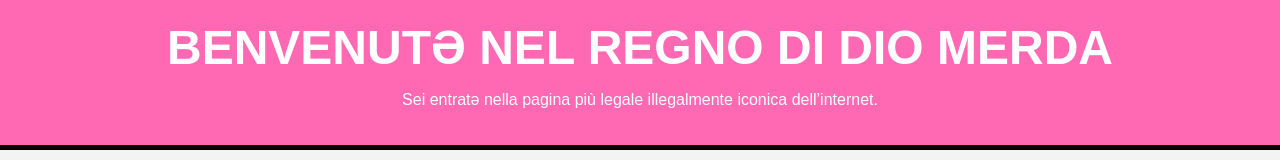
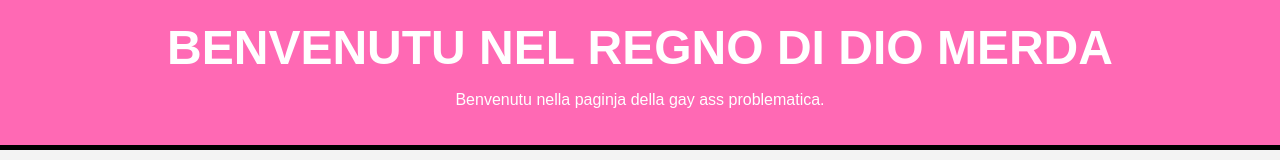
Before and after one commit to wiaxlejpg/dio-merda-page, a plain HTML site: page index.html in a window 1280 px wide. Shown: the top 160 px of the page. Drawn offline with Linux system fonts and the light colour scheme.

Commit message:
Update index.html

```diff
--- a/index.html
+++ b/index.html
@@ -8,8 +8,8 @@
 </head>
 <body>
     <header>
-        <h1>BENVENUTƏ NEL REGNO DI DIO MERDA</h1>
-        <p>Sei entratə nella pagina più legale illegalmente iconica dell’internet.</p>
+        <h1>BENVENUTU NEL REGNO DI DIO MERDA</h1>
+            <p>Benvenutu nella paginja della gay ass problematica.</p>
     </header>
 
     <section>
```
